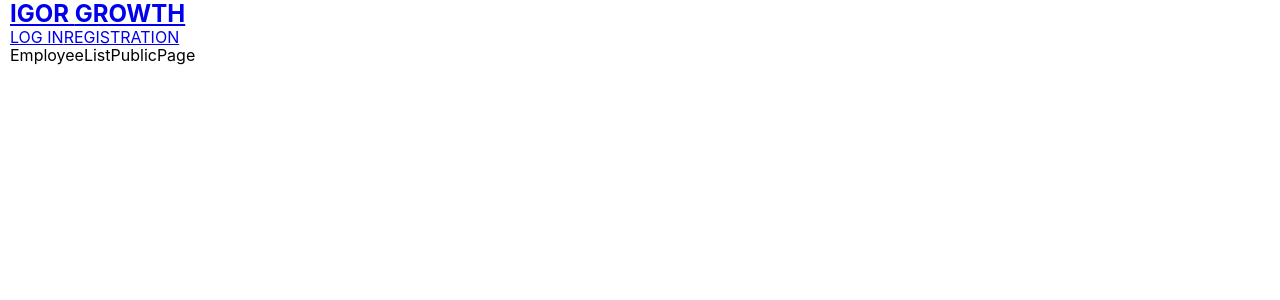
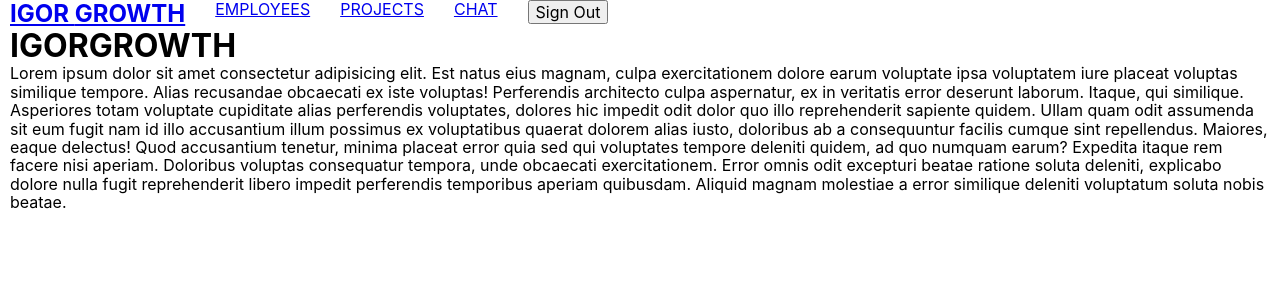
Before and after one commit to igorgrowth/company-frontend, a React (Create React App) app: page / in a window 1280 px wide. Shown: the top 300 px of the page. Built offline with nearby package versions, Linux system fonts and the light colour scheme.

Commit message:
first working version

```diff
--- a/src/components/App/App.tsx
+++ b/src/components/App/App.tsx
@@ -1,18 +1,18 @@
 import { Route, Routes } from "react-router-dom";
 import Loader from "../Loader/Loader";
 import Layout from "../Layout/Layout";
-import EmployeeListPublicPage from "../../pages/EmployeeListPublicPage/EmployeeListPublicPage";
 import PublicRoute from "../PublicRoute/PublicRoute";
 import Registration from "../../pages/Registration/Registration";
 import Login from "../../pages/Login/Login";
 import PrivateRoute from "../PrivateRoute/PrivateRoute";
-import EmployeeListPrivatePage from "../../pages/EmployeeListPrivatePage/EmployeeListPrivatePage";
+import EmployeeListPage from "../../pages/EmployeeListPage/EmployeeListPage";
 import Projects from "../../pages/Projects/Projects";
 import Chat from "../../pages/Chat/Chat";
 import Home from "../../pages/Home/Home";
 import company from "../../store/company";
 import EmployeeDetails from "../../pages/EmployeeDetails/EmployeeDetails";
 import ProjectDetails from "../../pages/ProjectDetails/ProjectDetails";
+import NotFound from "../../pages/NotFound/NotFound";
 
 const App: React.FC = () => {
   const isLoading: boolean = company.isLoading;
@@ -23,18 +23,22 @@ const App: React.FC = () => {
 
       <Routes>
         <Route path="/" element={<Layout />}>
-          <Route index element={<EmployeeListPublicPage />} />
+          <Route index element={<Home />} />
           <Route path="/" element={<PublicRoute />}>
             <Route path="employee" element={<Home />} />
             <Route path="login" element={<Login />} />
             <Route path="registration" element={<Registration />} />
           </Route>
           <Route path="/" element={<PrivateRoute />}>
-            <Route path="employees" element={<EmployeeListPrivatePage />} />
-            <Route path="employees/:employeeId/*" element={<EmployeeDetails />} />
+            <Route path="employees" element={<EmployeeListPage />} />
+            <Route
+              path="employees/:employeeId/*"
+              element={<EmployeeDetails />}
+            />
             <Route path="projects" element={<Projects />} />
             <Route path="projects/:projectId/*" element={<ProjectDetails />} />
             <Route path="chat" element={<Chat />} />
+            <Route path="*" element={<NotFound />} />
           </Route>
         </Route>
       </Routes>
--- a/src/components/Header/Header.scss
+++ b/src/components/Header/Header.scss
@@ -0,0 +1,5 @@
+.header{
+    display: flex;
+    flex-direction: row;
+    column-gap: 30px;
+}
--- a/src/components/Navigation/Navigation.scss
+++ b/src/components/Navigation/Navigation.scss
@@ -0,0 +1,4 @@
+.navigation {
+    display: flex;
+    column-gap: 30px;
+}
--- a/src/pages/Chat/Chat.tsx
+++ b/src/pages/Chat/Chat.tsx
@@ -1,4 +1,5 @@
 import "./Chat.scss";
+
 
 const Chat: React.FC = () => {
   return <div>Chat</div>;
--- /dev/null
+++ b/src/pages/EmployeeListPage/EmployeeListPage.tsx
@@ -0,0 +1,5 @@
+const EmployeeListPage = () => {
+  return <div>EmployeeListPage</div>;
+};
+
+export default EmployeeListPage;
--- a/src/pages/EmployeeListPrivatePage/EmployeeListPrivatePage.tsx
+++ /dev/null
@@ -1,8 +0,0 @@
-
-const EmployeeListPrivatePage = () => {
-  return (
-    <div>EmployeeListPrivatePage</div>
-  )
-}
-
-export default EmployeeListPrivatePage
--- a/src/pages/EmployeeListPublicPage/EmployeeListPublicPage.tsx
+++ /dev/null
@@ -1,7 +0,0 @@
-import "./EmployeeListPublicPage.scss";
-
-const EmployeeListPublicPage = () => {
-  return <div>EmployeeListPublicPage</div>;
-};
-
-export default EmployeeListPublicPage;
--- /dev/null
+++ b/src/pages/NotFound/NotFound.scss
@@ -0,0 +1,3 @@
+.page-not-found {
+  margin: auto;
+}
--- /dev/null
+++ b/src/pages/NotFound/NotFound.tsx
@@ -0,0 +1,7 @@
+import "./NotFound.scss";
+
+const NotFound: React.FC = () => {
+  return <p className="page-not-found">page not found</p>;
+};
+
+export default NotFound;
--- a/src/store/company.ts
+++ b/src/store/company.ts
@@ -6,7 +6,12 @@ import { ProjectType } from "../types/project";
 import { Position } from "../enums/position";
 
 class Company {
-  token: boolean = false;
+  token: boolean = true;
+  // token: boolean = false;
+
+
+
+
   isLoading: boolean = false;
   error: boolean = false;
 
```
Also changed, not shown: src/pages/EmployeeListPage/EmployeeListPage.scss (added), src/pages/EmployeeListPublicPage/EmployeeListPublicPage.scss (deleted).
